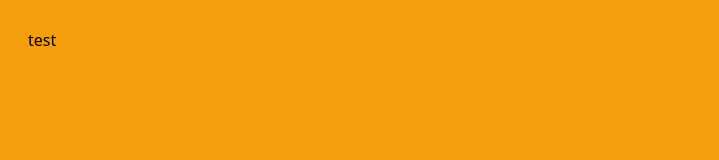
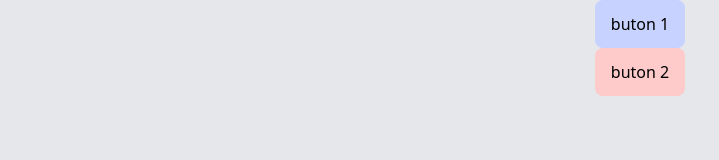
Before and after one commit to emrecan-balgun/tailwindcss, a website: page introduction/src/index.html in a window 1280 px wide. Shown: the whole page, without its empty margins (0-719 px from the left). Drawn offline with Linux system fonts and the light colour scheme.

Commit message:
update index.html

```diff
--- a/introduction/input.css
+++ b/introduction/input.css
@@ -1,3 +1,9 @@
 @tailwind base;
 @tailwind components;
 @tailwind utilities;
+
+@layer components {
+    .btn {
+        @apply bg-gray-300 px-4 h-12 inline-flex items-center rounded-lg hover:bg-gray-700 hover:text-white transition-colors
+    }
+}
--- a/introduction/src/index.html
+++ b/introduction/src/index.html
@@ -7,7 +7,8 @@
     <title>Document</title>
     <link href="./output.css" rel="stylesheet">
 </head>
-<body class="bg-amber-500 h-full p-7">
-    <span class="">test</span>
+<body class="bg-gray-200 h-full grid place-items-center">
+    <a href="#" class="btn bg-indigo-200 hover:bg-indigo-700 hover:text-white">buton 1</a>
+    <a href="#" class="btn bg-red-200 hover:bg-red-700 hover:text-white">buton 2</a>
 </body>
 </html>
```
Also changed, not shown: introduction/src/output.css.
